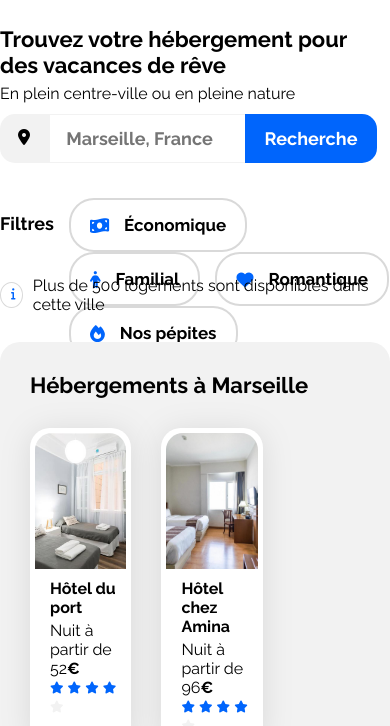
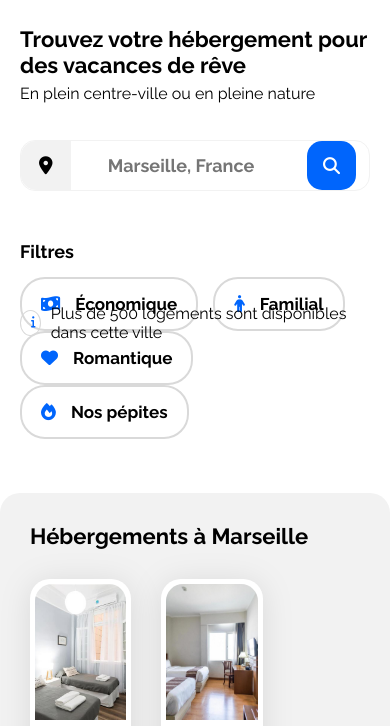
Before and after one commit to AlexLeLay/Booki, a plain HTML site: page index.html in a window 390 px wide. Shown: the part 118-844 px from the top of the page. Drawn offline with Linux system fonts and the light colour scheme.

Commit message:
headline and searchbar for mobile

```diff
--- a/css/style.css
+++ b/css/style.css
@@ -142,10 +142,11 @@ form {
     align-items: center;
     height: 49px;
     border-radius: 15px;
+    border: 1px solid var(--main-bg-color);
 }
 
 
-form i {
+.fa-location-dot {
     background: var(--main-bg-color);
     height: 34px;
     width: 32px;
@@ -155,8 +156,10 @@ form i {
     border-bottom-left-radius: 15px;
 }
 
-form i::before {
+.fa-location-dot:before {
     color: black;
+    display: block;
+    font-size: 18px;
 }
 
 form input {
@@ -169,11 +172,9 @@ form input {
     font-size: 18px;
     font-weight: 700;
     color: black;
-    border-top: 1px solid var(--main-bg-color);
-    border-bottom: 1px solid var(--main-bg-color);
 }
 
-form a {
+form a:nth-of-type(1) {
     background: var(--main-color);
     color: white;
     border-top-right-radius: 15px;
@@ -184,6 +185,10 @@ form a {
     font-size: 18px;
     font-weight: 700;
     padding-top: 14px;
+}
+
+form a:nth-of-type(2) {
+    display: none;
 }
 
 .filter-bar {
@@ -497,6 +502,8 @@ footer ul {
         padding: 0;
     }
 
+/*  Header */
+
     header {
         height: auto;
     }
@@ -543,6 +550,46 @@ footer ul {
         color: var(--main-color);
     }
 
+
+    /*  */
+
+
+    .search {
+        padding-inline: 20px;
+        height: 432px;
+    }
+
+    .headline {
+        height: 79px;
+    }
+
+    form a:nth-of-type(1) {
+        display: none;
+    }
+
+    form a:nth-of-type(2) {
+        display: block;
+        width: 17px;
+        height: 17px;
+        border-radius: 15px;
+        background: var(--main-color);
+        color: white;
+        padding: 16px;
+    }
+
+    form input {
+        width: 236px;
+    }
+
+    .fa-search {
+        font-size: 17px;
+    }
+
+    .filter-bar {
+        flex-wrap: wrap;
+    }
+
+    /*  */
     .activites-cards {
         flex-direction: column;
     }
--- a/index.html
+++ b/index.html
@@ -36,7 +36,8 @@
                 <form class="search-bar">
                         <i class="fa-solid fa-location-dot"></i>
                         <input type="search" name="recherche" placeholder="Marseille, France">
-                        <a href="#">Recherche</a>
+                        <a href="#" class="search-button">Recherche</a>
+                        <a href="#"><i class="fas fa-search"></i></a>
                 </form>
                 <div class="filter-bar">
                     <h2 class="filter-title">Filtres</h2>
```
